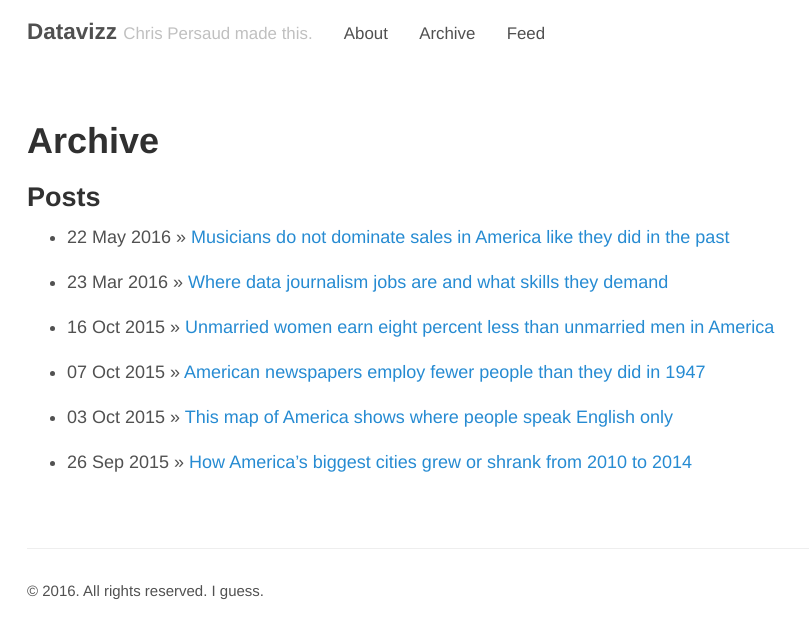
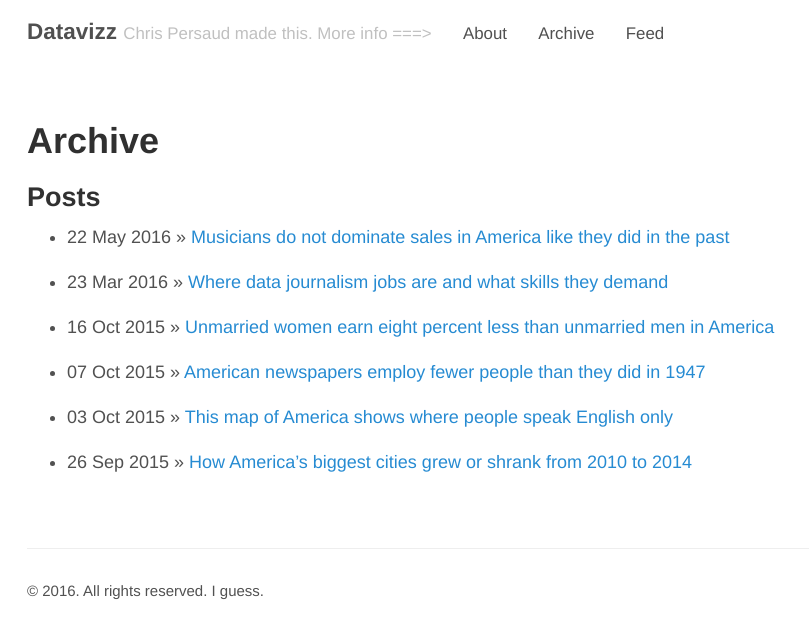
Before and after one commit to chrismp/chrismp.github.io, a Jekyll site: the page built from archive.md, in a window 1280 px wide. Shown: the top 639 px of the page, without its empty margins (0-809 px from the left). Built offline with Jekyll 4.4.1, drawn with Linux system fonts in a browser that asks for light colours; nearby versions of some CDN libraries.

Commit message:
add more to header

```diff
--- a/_config.yml
+++ b/_config.yml
@@ -6,7 +6,7 @@ permalink:           pretty
 
 # Setup
 title:               Datavizz
-tagline:             "Chris Persaud made this."
+tagline:             "Chris Persaud made this. More info ===>"
 url:                 http://datavizz.com
 gems:				 [jekyll-paginate]
 paginate:            1
```
